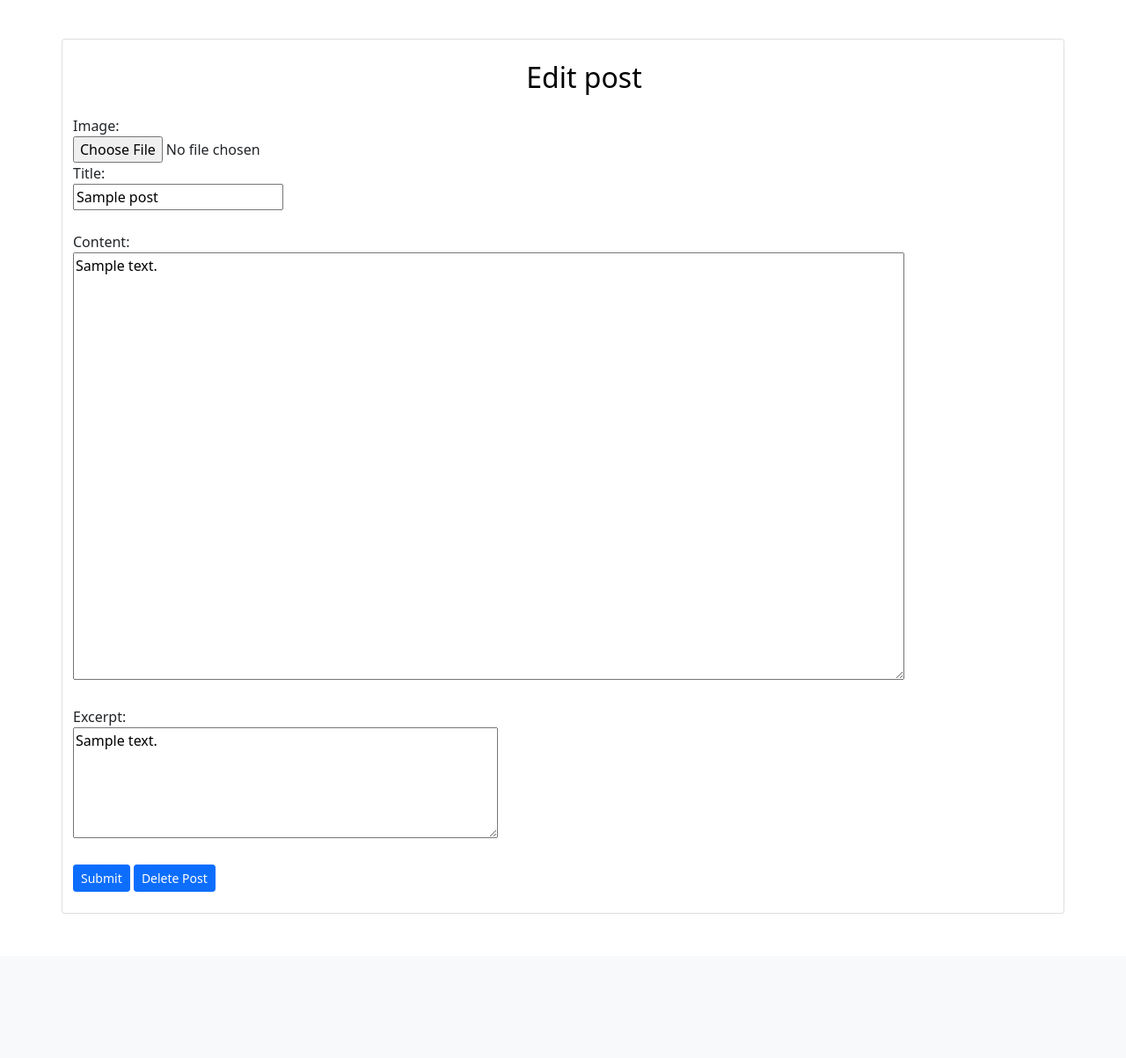
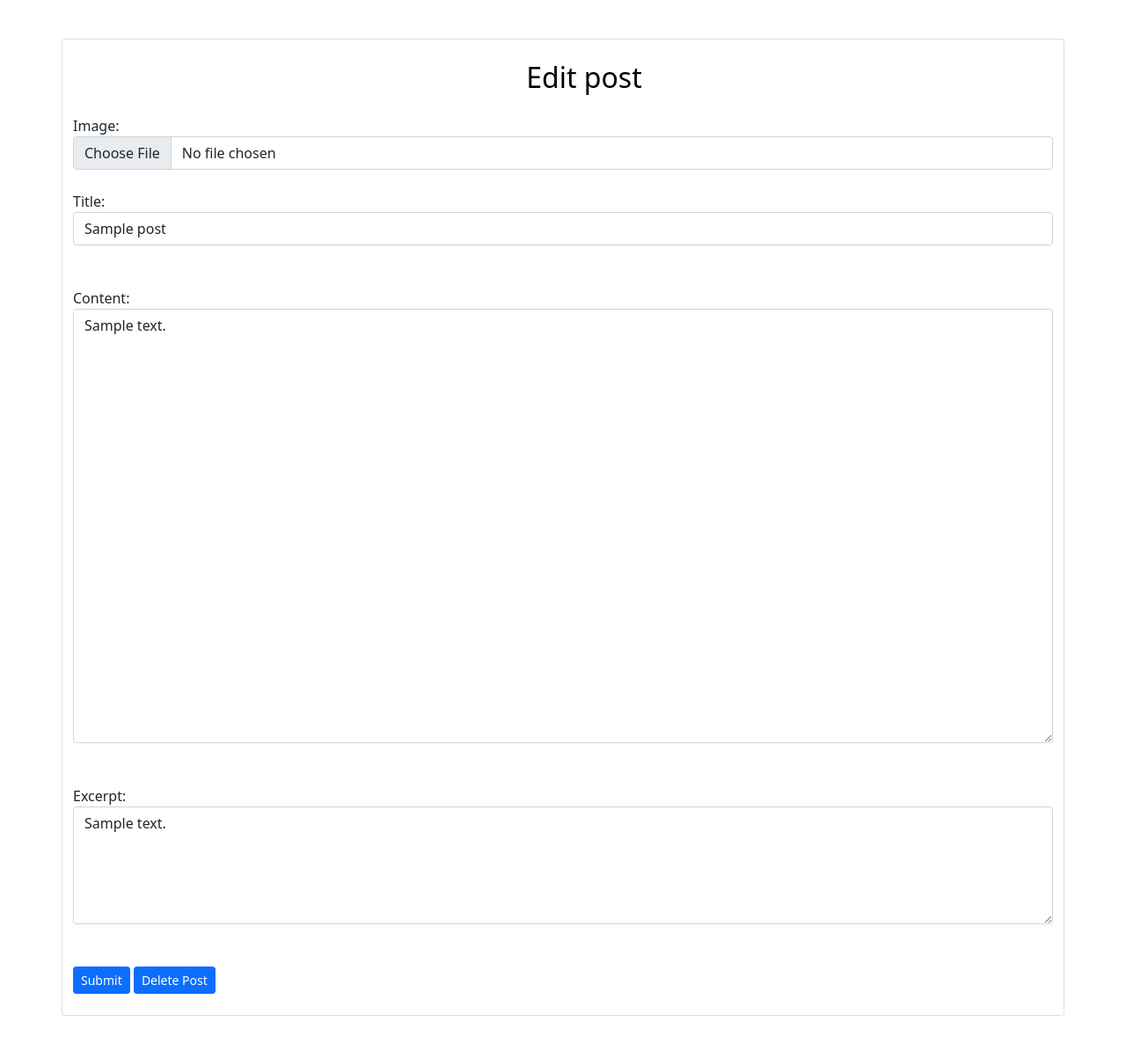
Before and after one commit to KlaraMartinsson/WorldWideWriters, a Django app: page /post/edit/1 in a window 1280 px wide. Shown: the part 396-1599 px from the top of the page at 88% size. Before the commit the page ends 1435 px from the top, so only its background shows below. Run offline with Django 4.2, Linux system fonts and the light colour scheme; tables that the repository leaves empty hold one stand-in row (values such as "Sample post").

Commit message:
Add form control to form to make more visual appealing

```diff
--- a/blog/templates/blog/post_edit.html
+++ b/blog/templates/blog/post_edit.html
@@ -8,19 +8,19 @@
             {% csrf_token %}
             <label for="image">Image:</label>
             <br>
-            <input type="file" id="post_image" name="post_image" value="{{ post.post_image }}">
+            <input type="file" id="post_image" name="post_image" class="form-control" value="{{ post.post_image }}">
             <br>
             <label for="title">Title:</label>
             <br>
-            <input type="text" id="title" name="title" value="{{ post.title }}">
+            <input type="text" id="title" name="title" class="form-control" value="{{ post.title }}">
             <br>
             <br>
             <label for="content">Content:</label><br>
-            <textarea type="text" id="content" name="content" rows="20" cols="100">{{ post.content }}</textarea>
+            <textarea type="text" id="content" name="content" rows="20" cols="100" class="form-control">{{ post.content | safe }}</textarea>
             <br>
             <br>
             <label for="excerpt">Excerpt:</label><br>
-            <textarea type="text" id="excerpt" name="excerpt" rows="5" cols="50">{{ post.excerpt }}</textarea>
+            <textarea type="text" id="excerpt" name="excerpt" rows="5" cols="50" class="form-control">{{ post.excerpt }}</textarea>
             <br>
             <br>
             <div class="mb-4">
```
